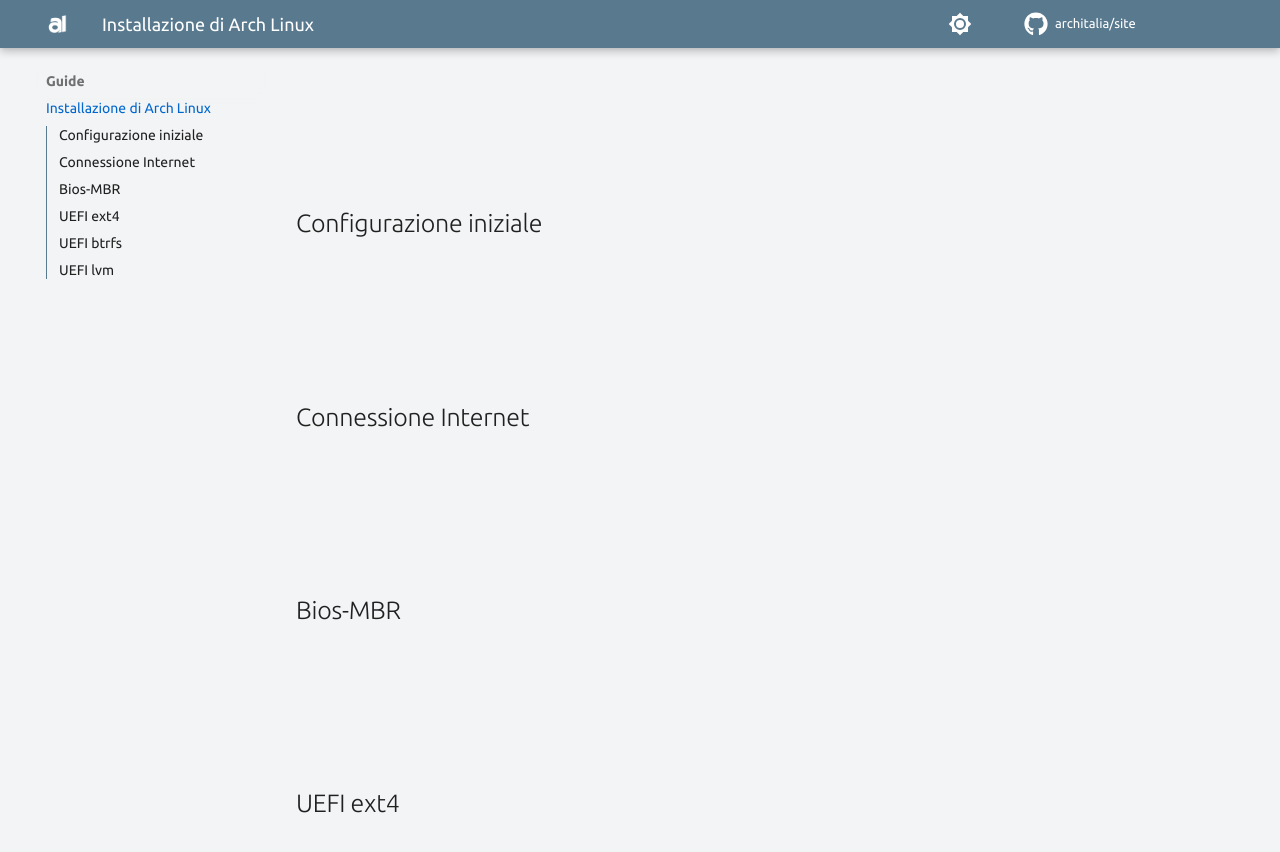
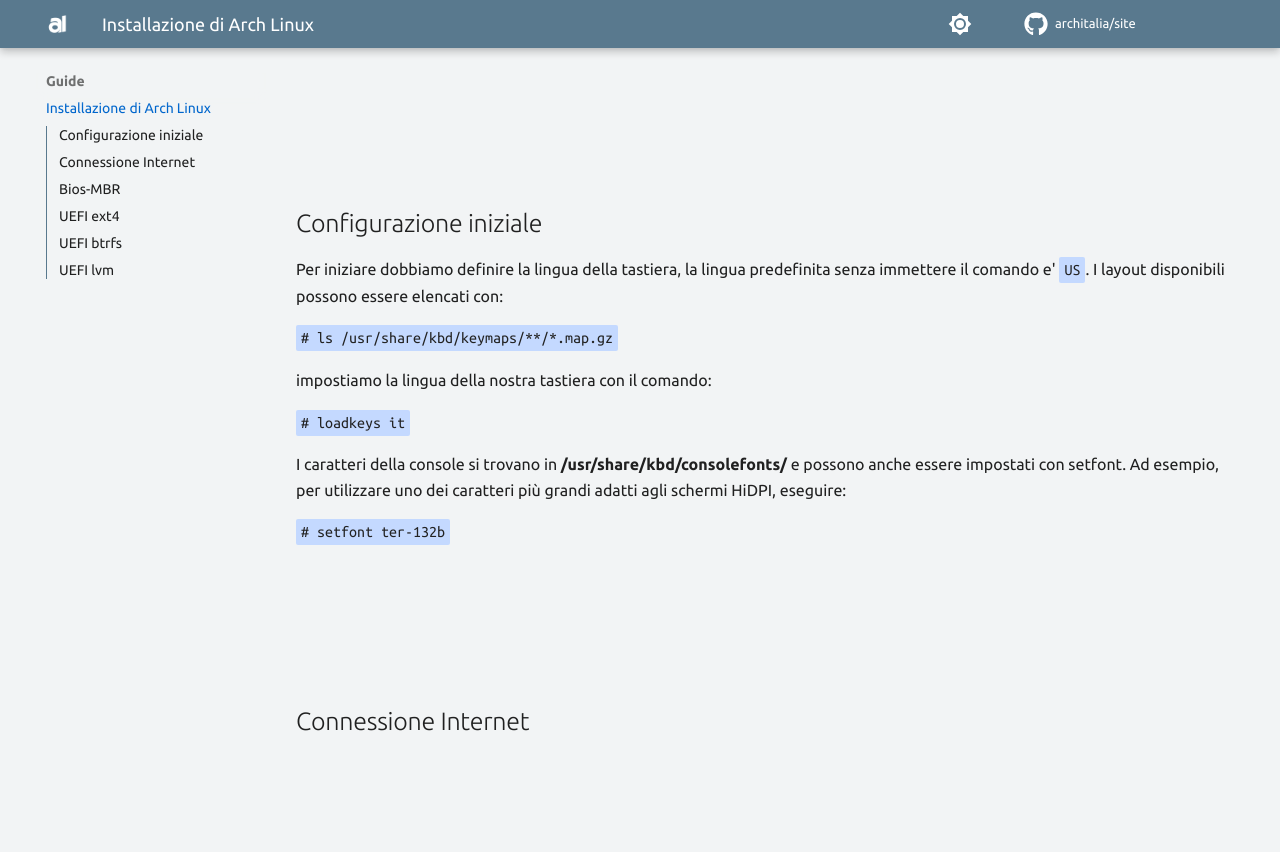
Before and after one commit to ArchItalia/site, an MkDocs documentation site: the page built from docs/Guide/guide.md, in a window 1280 px wide and 900 px high, scrolled down 415 px. Shown: the top 852 px of the window. Built offline with MkDocs 1.6.1 and Material for MkDocs 9.7.7, drawn with Linux system fonts in a browser that asks for light colours; comment, search, counter and statistics services are not loaded; the version menu is left out.

Commit message:
Update guide.md

```diff
--- a/docs/Guide/guide.md
+++ b/docs/Guide/guide.md
@@ -13,7 +13,17 @@ Guide all'installazione di Arch Linux:
 
 ## Configurazione iniziale
 
+Per iniziare dobbiamo definire la lingua della tastiera, la lingua predefinita senza immettere il comando e' `US`. I layout disponibili possono essere elencati con:
 
+`# ls /usr/share/kbd/keymaps/**/*.map.gz`
+
+impostiamo la lingua della nostra tastiera con il comando:
+
+`# loadkeys it`
+
+I caratteri della console si trovano in **/usr/share/kbd/consolefonts/** e possono anche essere impostati con setfont. Ad esempio, per utilizzare uno dei caratteri più grandi adatti agli schermi HiDPI, eseguire:
+
+`# setfont ter-132b`
 
 
 <br><br><br><br>
```
